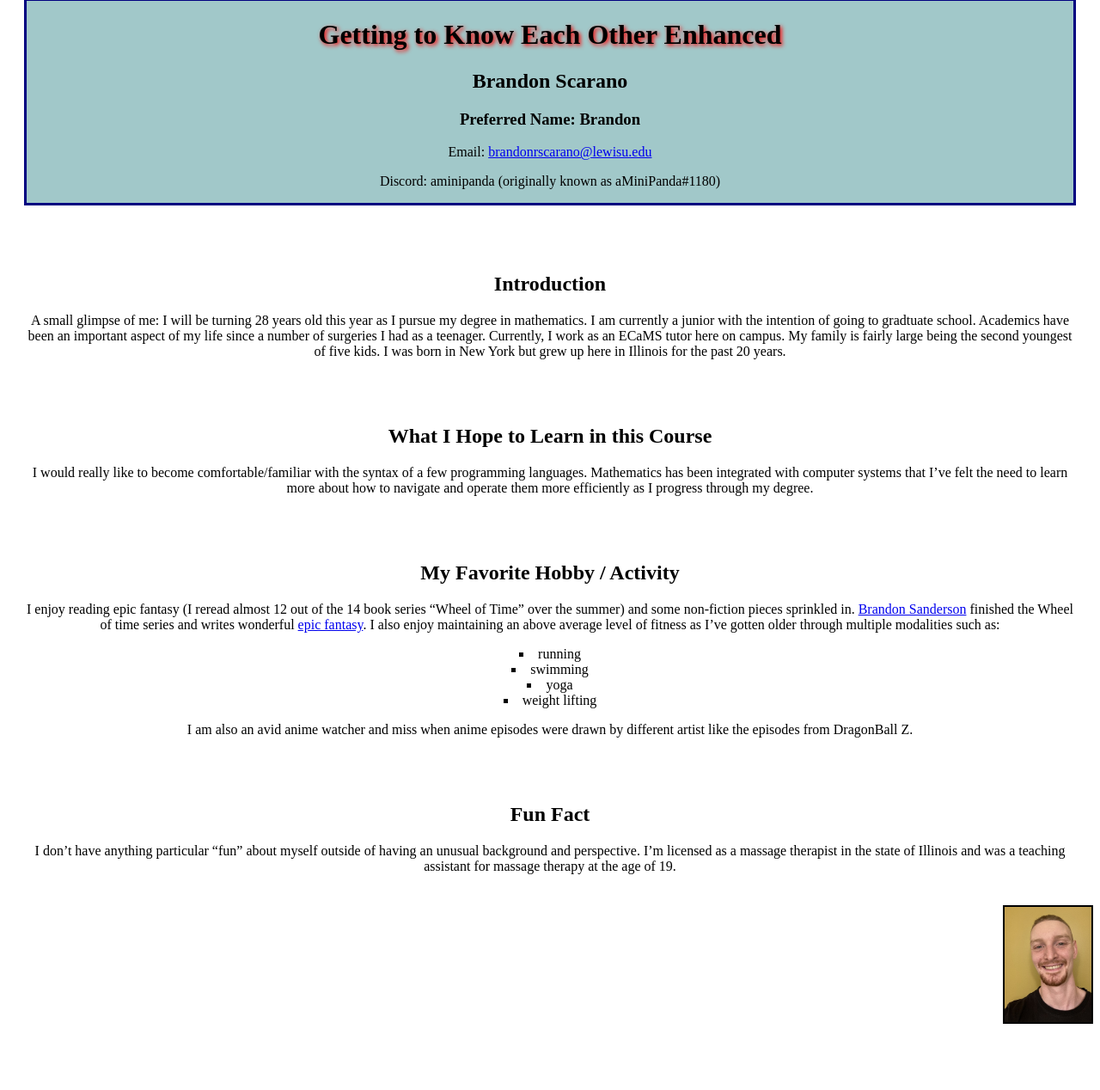
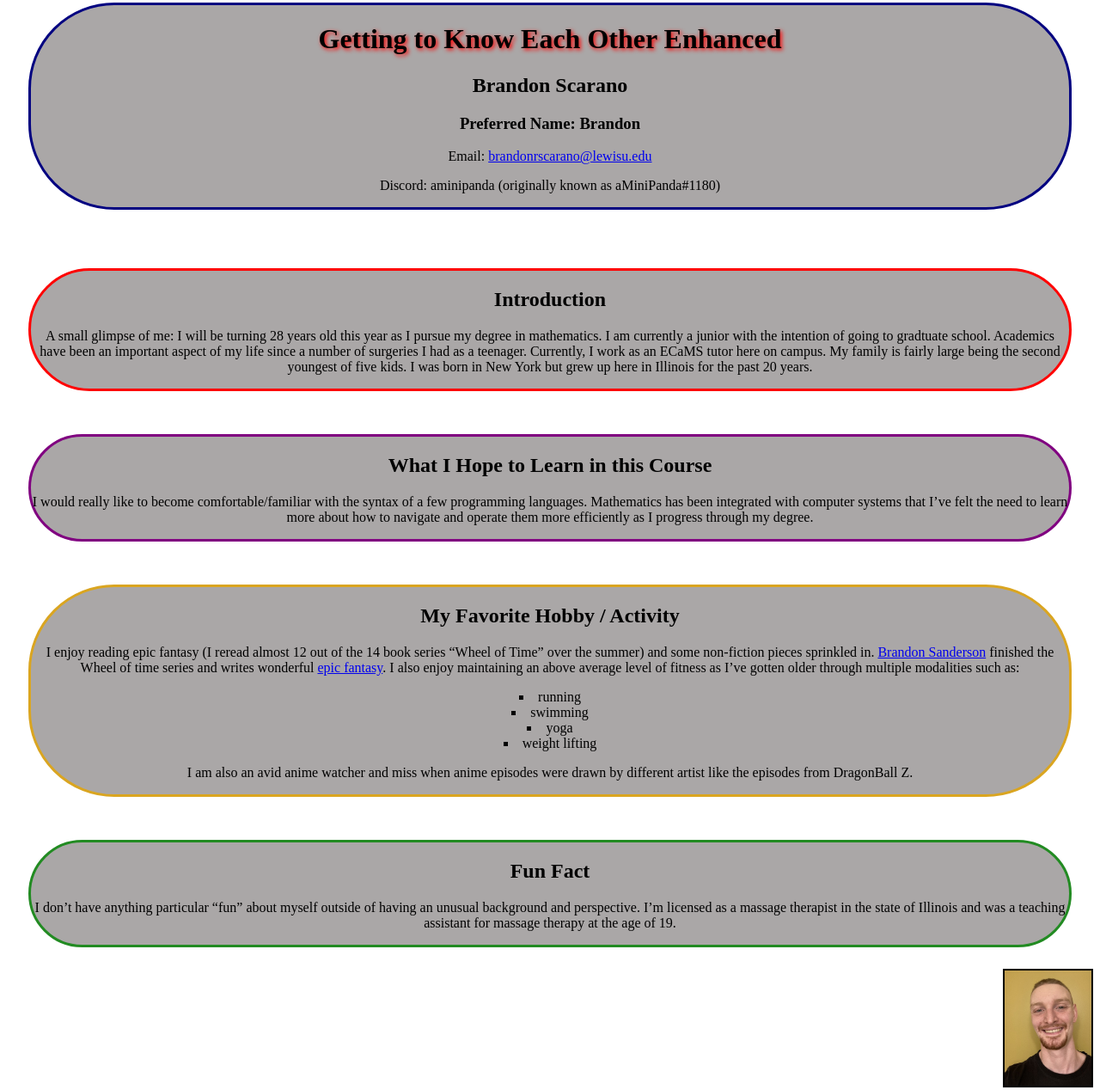
Before and after one commit to aMiniSpell/GTKEOE, a plain HTML site: page index.html in a window 1280 px wide. Shown: the part 339-1607 px from the top of the page at 86% size. Before the commit the page ends 1538 px from the top, so only its background shows below. Drawn offline with Linux system fonts and the light colour scheme.

Commit message:
Update CSS

```diff
--- a/index.html
+++ b/index.html
@@ -23,6 +23,7 @@
     <br>
     <div class="center-text">
         <div class="container">
+            <div class="border-intro">
         <h2>Introduction</h2>
         <p>A small glimpse of me: I will be turning 28 years old this year as I pursue my degree in
         mathematics. I am currently a junior with the intention of going to gradtuate school.
@@ -32,9 +33,11 @@
         in New York but grew up here in Illinois for the past 20 years.
         </p>
         </div>
+        </div>
     </div>
 <div class="center-text">
     <div class="container">
+        <div class="border-learn">
         <h2>What I Hope to Learn in this Course</h2>
         <p>I would really like to become comfortable/familiar with the syntax of a few programming
         languages. Mathematics has been integrated with computer systems that I’ve felt the need
@@ -42,9 +45,11 @@
         my degree.
         </p>
         </div>
+        </div>
     </div>
     <div class="center-text">
         <div class="container">
+            <div class="border-hobby">
         <h2>My Favorite Hobby / Activity</h2>
         <p>I enjoy reading epic fantasy (I reread almost 12 out of the 14 book series “Wheel of Time”
         over the summer) and some non-fiction pieces sprinkled in.
@@ -64,14 +69,17 @@
                 DragonBall Z.
         </p>
         </div>
+        </div>
     </div>
     <div class="center-text">
         <div class="container">
+            <div class="border-fact">
         <h2>Fun Fact</h2>
         <p>I don’t have anything particular “fun” about myself outside of having an unusual background
         and perspective. I’m licensed as a massage therapist in the state of Illinois and was a
         teaching assistant for massage therapy at the age of 19.
         </p>
+            </div>
         </div>
     </div>
     <img class="right" src="BRS-300-by-399.jpg" alt="Brandon's Picture">
--- a/me.css
+++ b/me.css
@@ -23,13 +23,38 @@ img.right {
 }
 
 .container{
-    max-width: 1350px;
+    max-width: 1300px;
     margin: auto;
-    padding: 20px;      /*adds space inside container */
+    padding: 025px;      /*adds space between containers */
 }
+
 .border-text{
     border: solid navy;
-    background-color: rgb(161, 200, 201);
+    background-color:rgb(170, 167, 167);
+    border-radius: 100px;
+}
+
+.border-intro{
+    border: solid red;
+    background-color:rgb(170, 167, 167);
+    border-radius: 100px;
+}
+
+.border-learn{
+    border: solid purple;
+    background-color:rgb(170, 167, 167);
+    border-radius: 100px;
+}
+
+.border-hobby{
+    border: solid goldenrod;
+    background-color:rgb(170, 167, 167);
+    border-radius: 100px;
+}
+.border-fact{
+    border: solid forestgreen;
+    background-color:rgb(170, 167, 167);
+    border-radius: 100px;
 }
 
 ul.square-list {
```
